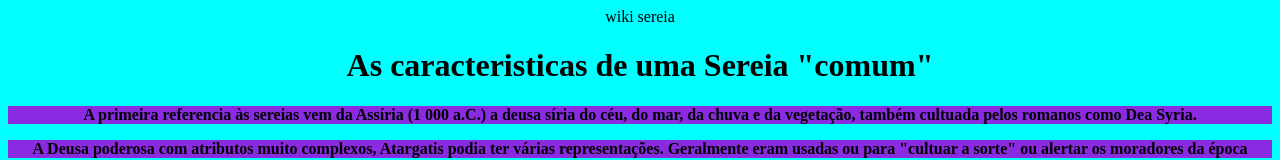
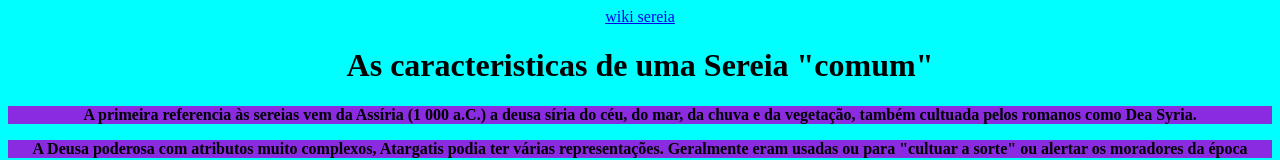
Before and after one commit to biacelc/prova3tri-beatriz, a plain HTML site: page index.html in a window 1280 px wide. Shown: the top 160 px of the page. Drawn offline with Linux system fonts and the light colour scheme.

Commit message:
Update index.html

```diff
--- a/index.html
+++ b/index.html
@@ -10,7 +10,7 @@
 
 <head>
 
-   <a https://pt.wikipedia.org/wiki/Sereia> wiki sereia</a>
+   <a href="https://pt.wikipedia.org/wiki/Sereia"> wiki sereia</a>
 </head>
 <body>
     <h1><strong>As caracteristicas de uma Sereia "comum"</h1>
```
